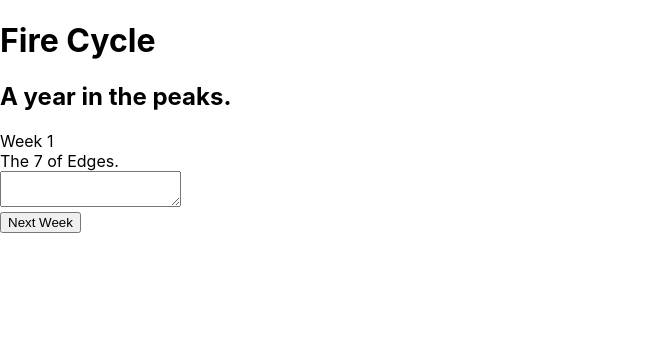
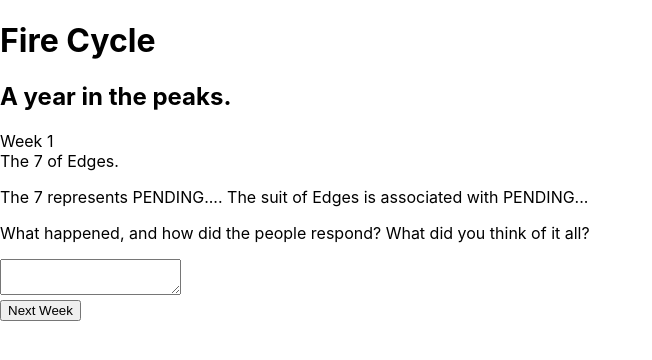
Before and after one commit to kavita-p/fire-cycle, a React (Create React App) app: page / in a window 1280 px wide. Both pictures are taken after a click on the input "Begin". Shown: the top 360 px of the page, without its empty margins (0-652 px from the left). Built offline with nearby package versions, Linux system fonts and the light colour scheme; the HTML template or start-up script is replaced by a standard one.

Commit message:
fixed up week 0 bug

```diff
--- a/src/App.jsx
+++ b/src/App.jsx
@@ -19,6 +19,7 @@ const App = () => {
 
     //update journal
     console.log(card);
+    if (week >= 1) {
       let newEntry = {
         week: week,
         event: card,
@@ -26,6 +27,7 @@ const App = () => {
       }
       updateJournal([...journal, newEntry]);
       updateScrawl('');
+    }
 
     //change weeks, draw new card
     if (week > 4) {
--- a/src/Components/EventCard.jsx
+++ b/src/Components/EventCard.jsx
@@ -7,7 +7,9 @@ const EventCard = (props) => {
   }
 
   return (<div className="Event-Card">
-    The {props.card.rank} of {suits[props.card.suit]}.
+    <div className="event text">The {props.card.rank} of {suits[props.card.suit]}.</div>
+    <p className="event-description text">The {props.card.rank} represents {'PENDING...'}. The suit of {suits[props.card.suit]} is associated with {'PENDING...'}</p>
+    <p>What happened, and how did the people respond? What did you think of it all?</p>
   </div>)
 
 }
```
Lines whose indentation alone changed are shown as unchanged.
